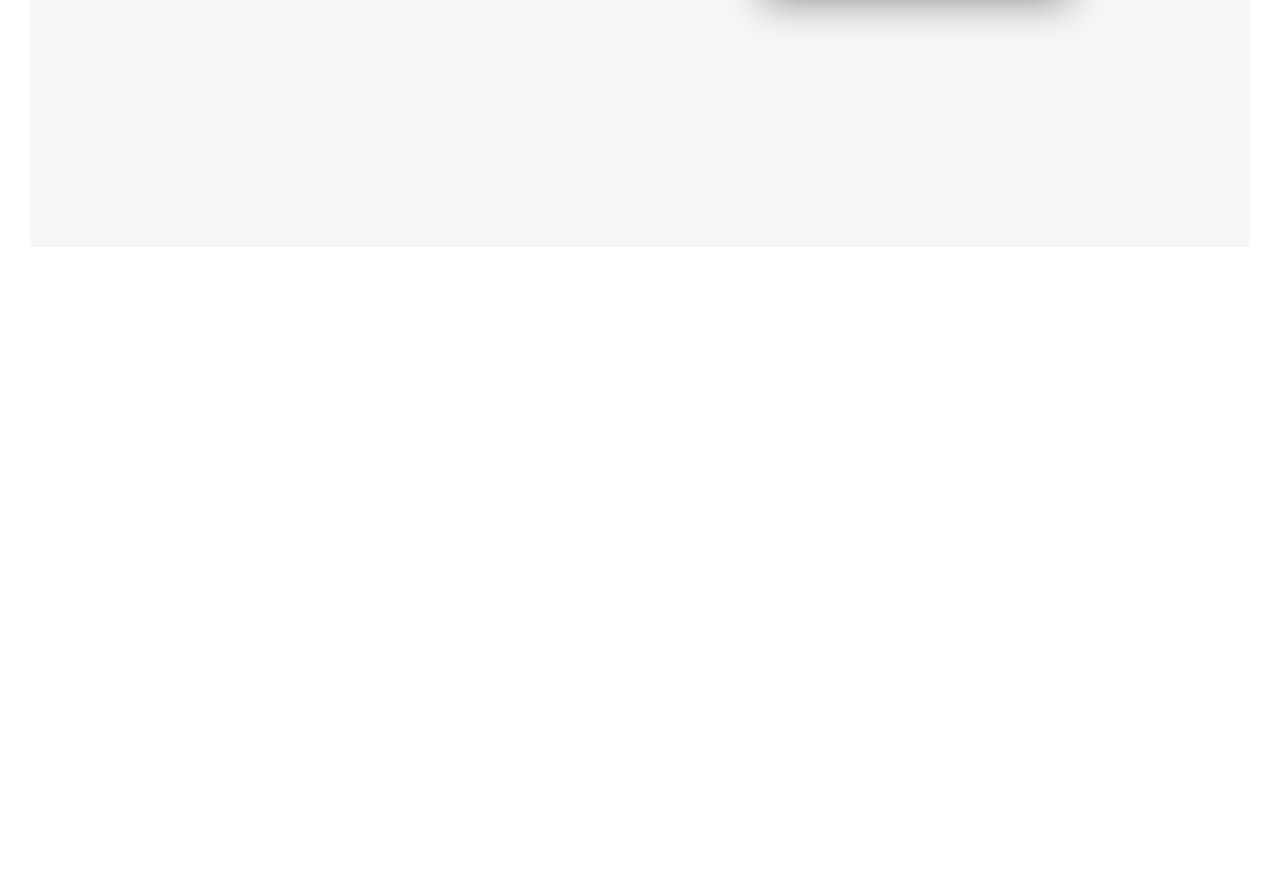
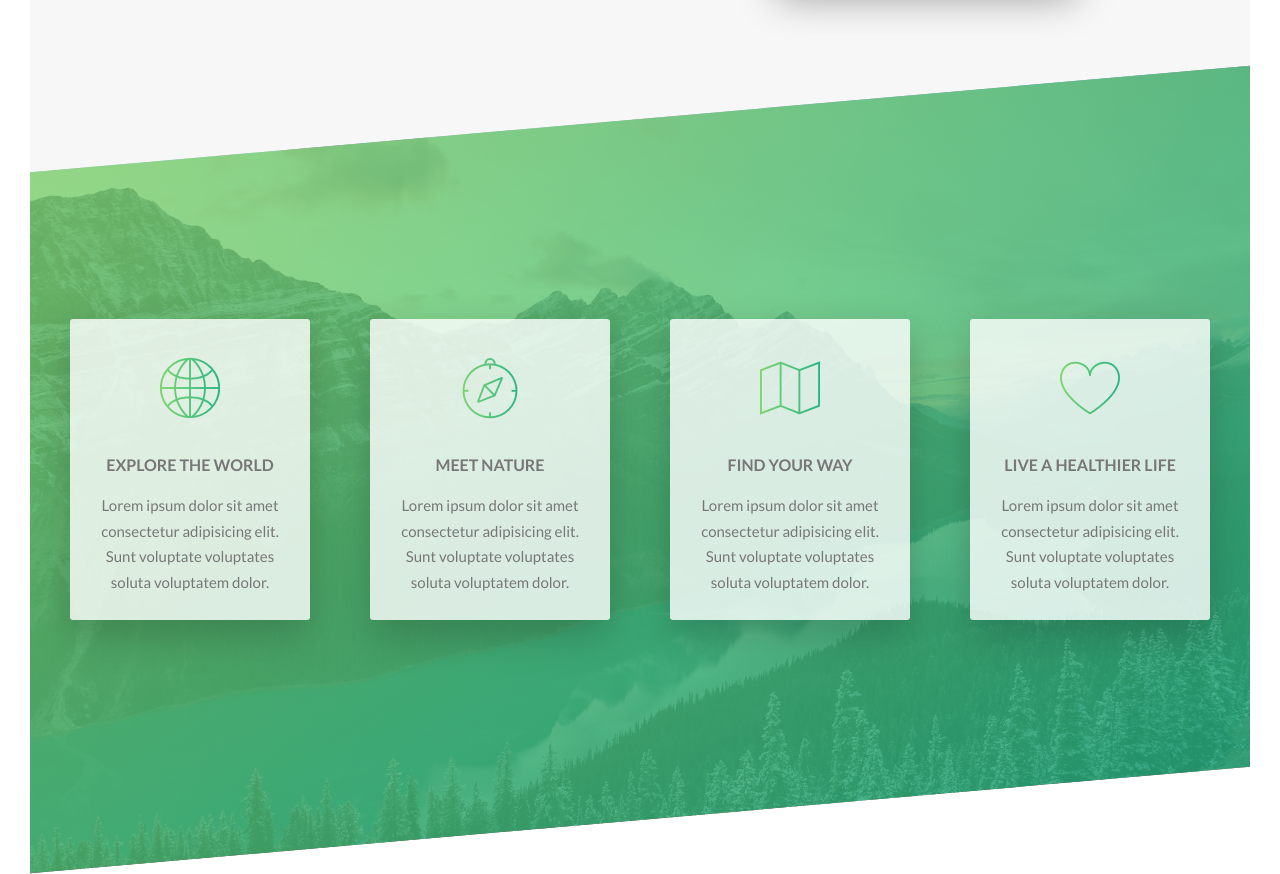
Before and after one commit to Harsh-v3/Natours, a website: page index.html in a window 1280 px wide. Shown: the part 1337-2211 px from the top of the page. Before the commit the page ends 1614 px from the top, so only its background shows below. Drawn offline with Linux system fonts and the light colour scheme.

Commit message:
added Features sections

```diff
--- a/index.html
+++ b/index.html
@@ -13,6 +13,7 @@
       href="./Resourses/images/favicon.png"
     />
     <link rel="stylesheet" href="css/style.css" />
+    <link rel="stylesheet" href="css/icon-font.css.css" />
     <title>Natours | Exciting tours for adventurous people</title>
   </head>
   <body>
@@ -83,6 +84,62 @@
           </div>
         </div>
       </section>
+
+      <div class="section-features">
+        <div class="row">
+          <div class="col-1-of-4">
+            <div class="feature-box">
+              <i class="feature-box__icon icon-basic-world"></i>
+              <h3 class="heading-tertiary u-margin-bottom-small">
+                Explore The World
+              </h3>
+              <p class="feature-box__text">
+                Lorem ipsum dolor sit amet consectetur adipisicing elit. Sunt
+                voluptate voluptates soluta voluptatem dolor.
+              </p>
+            </div>
+          </div>
+
+          <div class="col-1-of-4">
+            <div class="feature-box">
+              <i class="feature-box__icon icon-basic-compass"></i>
+              <h3 class="heading-tertiary u-margin-bottom-small">
+                Meet Nature
+              </h3>
+              <p class="feature-box__text">
+                Lorem ipsum dolor sit amet consectetur adipisicing elit. Sunt
+                voluptate voluptates soluta voluptatem dolor.
+              </p>
+            </div>
+          </div>
+
+          <div class="col-1-of-4">
+            <div class="feature-box">
+              <i class="feature-box__icon icon-basic-map"></i>
+              <h3 class="heading-tertiary u-margin-bottom-small">
+                Find your way
+              </h3>
+              <p class="feature-box__text">
+                Lorem ipsum dolor sit amet consectetur adipisicing elit. Sunt
+                voluptate voluptates soluta voluptatem dolor.
+              </p>
+            </div>
+          </div>
+
+          <div class="col-1-of-4">
+            <div class="feature-box">
+              <i class="feature-box__icon icon-basic-heart"></i>
+              <h3 class="heading-tertiary u-margin-bottom-small">
+                Live a healthier life
+              </h3>
+              <p class="feature-box__text">
+                Lorem ipsum dolor sit amet consectetur adipisicing elit. Sunt
+                voluptate voluptates soluta voluptatem dolor.
+              </p>
+            </div>
+          </div>
+        </div>
+      </div>
     </main>
 
     <!-- <section class="grid-test">
--- a/sass/abstracts/_variables.scss
+++ b/sass/abstracts/_variables.scss
@@ -17,4 +17,4 @@ $default-font-size: 1.6rem;
 // GRID
 $grid-width: 114rem;
 $gutter-verticle: 8rem;
-$gutter-horizontal: 2rem;
+$gutter-horizontal: 6rem;
--- /dev/null
+++ b/sass/components/_feature-box.scss
@@ -0,0 +1,27 @@
+.feature-box {
+  background-color: rgba($color-white, 0.8);
+  font-size: 1.5rem;
+  padding: 2.5rem;
+  text-align: center;
+  border-radius: 3px;
+  box-shadow: 0 1.5rem 4rem rgba($color-black, 0.2);
+  transition: all 0.3s ease-in-out;
+
+  &__icon {
+    font-size: 6rem;
+    margin-bottom: 0.5rem;
+    display: inline-block;
+    background-image: linear-gradient(
+      to right,
+      $color-primary-light,
+      $color-primary-dark
+    );
+    color: transparent;
+    -webkit-background-clip: text;
+  }
+
+  &:hover {
+    cursor: pointer;
+    transform: translateY(-1.5rem) scale(1.03);
+  }
+}
--- a/sass/main.scss
+++ b/sass/main.scss
@@ -9,6 +9,7 @@
 
 @import "components/button";
 @import "components/compositions";
+@import "components/feature-box";
 
 @import "layout/header";
 @import "layout/grid";
--- a/sass/pages/_home.scss
+++ b/sass/pages/_home.scss
@@ -3,3 +3,21 @@
   padding: 25rem 0;
   margin-top: -20vh;
 }
+
+.section-features {
+  background-image: linear-gradient(
+      to right bottom,
+      rgba($color-primary-light, 0.8),
+      rgba($color-primary-dark, 0.8)
+    ),
+    url(../Resourses/images/nat-4.jpg);
+  background-size: cover;
+  padding: 20rem 0;
+  margin-top: -16vh;
+  transform: skewY(-5deg);
+
+  // Selecting direct childs of features sections :
+  & > * {
+    transform: skewY(5deg);
+  }
+}
```
Also changed, not shown: css/style.css.
